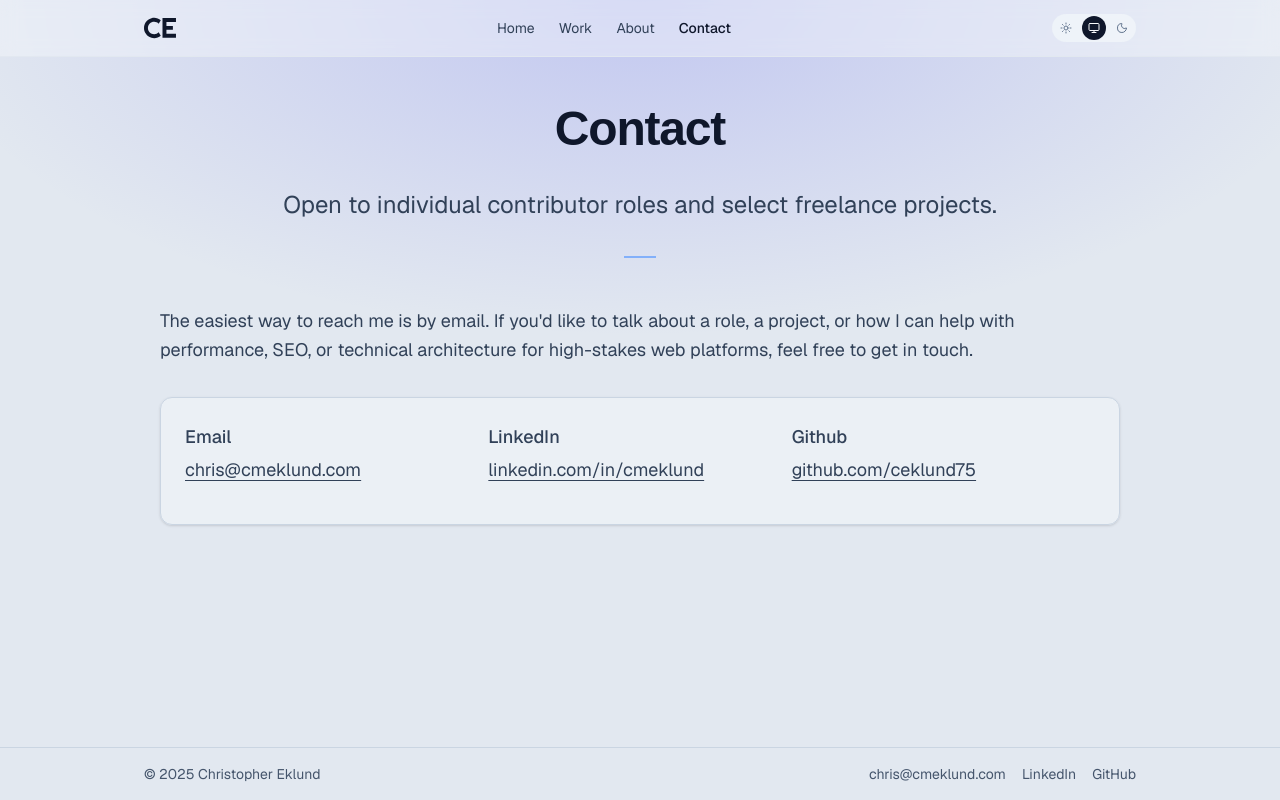
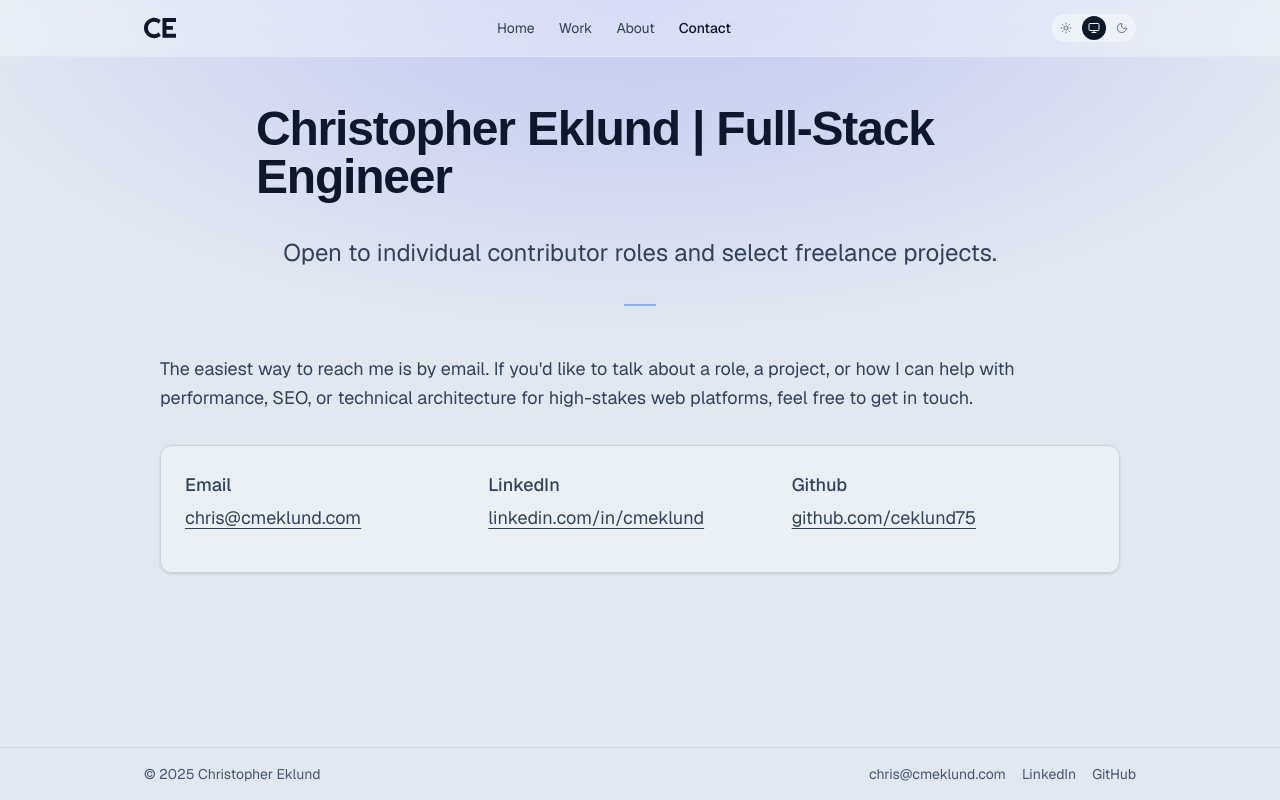
Before and after one commit to ceklund75/portfolio, a Next.js app: page /contact in a window 1280 px wide. Built offline with nearby package versions, Linux system fonts and the light colour scheme.

Commit message:
Add Vercel Speed Insights integration; refactor contact and work page data and metadata

```diff
--- a/app/layout.tsx
+++ b/app/layout.tsx
@@ -2,6 +2,7 @@ import type { Metadata, Viewport } from 'next'
 
 import { Geist, Geist_Mono, TASA_Orbiter } from 'next/font/google'
 import { Analytics } from '@vercel/analytics/next'
+import { SpeedInsights } from '@vercel/speed-insights/next'
 import './globals.css'
 
 import { ThemeProvider } from '@/context/ThemeContext'
@@ -70,6 +71,7 @@ export default function RootLayout({
           </ThemeProvider>
         </div>
         <Analytics />
+        <SpeedInsights />
       </body>
     </html>
   )
--- a/app/work/page.tsx
+++ b/app/work/page.tsx
@@ -7,11 +7,12 @@ import { ProjectCard } from '@/components/projects/ProjectCard'
 import PageHeader from '@/components/layout/PageHeader'
 import { jsonLd } from '@/content/site'
 import { createPageMetadata } from '@/lib/metadata'
+import { workContent, workMetaData } from '@/content/pages/work'
 
 export const metadata: Metadata = createPageMetadata(
-  'Work',
-  'Selected projects from Christopher Eklund, including headless marketing sites, performance-focused refactors, and custom tools for high-stakes communications and SEO.',
-  '/work',
+  workMetaData.title,
+  workMetaData.description,
+  workMetaData.pathname,
 )
 export default function WorkPage(): ReactElement {
   const sortedProjects = [...projects].sort((a, b) => a.priority - b.priority)
@@ -23,8 +24,8 @@ export default function WorkPage(): ReactElement {
         dangerouslySetInnerHTML={{ __html: JSON.stringify(jsonLd.workJsonLd) }}
       />
       <PageHeader
-        title="Work"
-        description="Selected projects spanning full-stack engineering, performance, and SEO-focused web platforms."
+        title={workContent.pageHeader.title}
+        description={workContent.pageHeader.description}
       />
 
       <div className={`${styles.section} space-y-8 md:space-y-12`}>
--- a/components/contact/ContactContent.tsx
+++ b/components/contact/ContactContent.tsx
@@ -5,6 +5,7 @@ import { MotionSection, MotionDiv } from '@/components/motion'
 import { fadeIn } from '@/lib/animations'
 import { jsonLd } from '@/content/site'
 import { ReactElement } from 'react'
+import { contactContent } from '@/content/pages/contact'
 
 export function ContactContent(): ReactElement {
   return (
@@ -14,52 +15,46 @@ export function ContactContent(): ReactElement {
         dangerouslySetInnerHTML={{ __html: JSON.stringify(jsonLd.contactJsonLd) }}
       />
       <PageHeader
-        title="Contact"
-        description="Open to individual contributor roles and select freelance projects."
+        title={contactContent.pageHeader.title}
+        description={contactContent.pageHeader.description}
       />
       <MotionSection
         variants={fadeIn}
         className={`${[styles.section, styles.text.body].join(' ')}`}
       >
-        <MotionDiv variants={fadeIn}>
-          <p>
-            The easiest way to reach me is by email. If you'd like to talk about a role, a project,
-            or how I can help with performance, SEO, or technical architecture for high-stakes web
-            platforms, feel free to get in touch.
-          </p>
+        {contactContent.paragraphs &&
+          contactContent.paragraphs.map((paragraph, idx) => {
+            return (
+              <MotionDiv key={idx} variants={fadeIn}>
+                <p>{paragraph}</p>
               </MotionDiv>
-        <MotionDiv variants={fadeIn} className={`${[styles.section, styles.card.ghost].join(' ')}`}>
+            )
+          })}
+
+        {contactContent.links && (
+          <MotionDiv
+            variants={fadeIn}
+            className={`${[styles.section, styles.card.ghost].join(' ')}`}
+          >
             <ul className="grid space-y-4 sm:grid-cols-3">
-            <li className="space-y-1">
-              <p className="font-medium">Email</p>
-              <a href="mailto:chris@cmeklund.com" className="underline underline-offset-4">
-                chris@cmeklund.com
+              {contactContent.links.map((link, idx) => {
+                return (
+                  <li key={idx} className="space-y-1">
+                    <p className="font-medium">{link.label}</p>
+                    <a
+                      href={link.url}
+                      className="underline underline-offset-4"
+                      target={link.target}
+                      rel={link.rel}
+                    >
+                      {link.linkName}
                     </a>
                   </li>
-            <li className="space-y-1">
-              <p className="font-medium">LinkedIn</p>
-              <a
-                href="https://www.linkedin.com/in/cmeklund"
-                className="underline underline-offset-4"
-                target="_blank"
-                rel="noreferrer"
-              >
-                linkedin.com/in/cmeklund
-              </a>
-            </li>
-            <li className="space-y-1">
-              <p className="font-medium">Github</p>
-              <a
-                href="https://github.com/ceklund75"
-                className="underline underline-offset-4"
-                target="_blank"
-                rel="noreferrer"
-              >
-                github.com/ceklund75
-              </a>
-            </li>
+                )
+              })}
             </ul>
           </MotionDiv>
+        )}
       </MotionSection>
     </div>
   )
--- /dev/null
+++ b/content/pages/contact.ts
@@ -0,0 +1,43 @@
+import { siteContent } from '../site'
+
+export const contactContent = {
+  pageHeader: {
+    title: siteContent.title,
+    description: 'Open to individual contributor roles and select freelance projects.',
+  },
+  paragraphs: [
+    `The easiest way to reach me is by email. If you'd like to talk about a role, a project,
+            or how I can help with performance, SEO, or technical architecture for high-stakes web
+            platforms, feel free to get in touch.`,
+  ],
+  links: [
+    {
+      label: 'Email',
+      url: 'mailto:chris@cmeklund.com',
+      linkName: 'chris@cmeklund.com',
+      target: undefined,
+      rel: undefined,
+    },
+    {
+      label: 'LinkedIn',
+      url: 'https://www.linkedin.com/in/cmeklund',
+      linkName: 'linkedin.com/in/cmeklund',
+      target: '_blank',
+      rel: 'noopener',
+    },
+    {
+      label: 'Github',
+      url: 'https://github.com/ceklund75',
+      linkName: 'github.com/ceklund75',
+      target: '_blank',
+      rel: 'noopener',
+    },
+  ],
+} as const
+
+export const contactMetaData = {
+  title: 'Contact',
+  description:
+    'Contact Christopher Eklund about full-stack engineering roles, freelance projects, or collaborations on SEO-critical web platforms.',
+  pathname: '/contact',
+} as const
--- /dev/null
+++ b/content/pages/work.ts
@@ -0,0 +1,16 @@
+import { siteContent } from '../site'
+
+export const workContent = {
+  pageHeader: {
+    title: siteContent.name,
+    description:
+      'Selected projects spanning full-stack engineering, performance, and SEO-focused web platforms.',
+  },
+} as const
+
+export const workMetaData = {
+  title: 'Work',
+  description:
+    'Selected projects from Christopher Eklund, including headless marketing sites, performance-focused refactors, and custom tools for high-stakes communications and SEO.',
+  pathname: '/work',
+} as const
--- a/package.json
+++ b/package.json
@@ -10,6 +10,7 @@
   },
   "dependencies": {
     "@vercel/analytics": "^1.6.1",
+    "@vercel/speed-insights": "^1.3.1",
     "lucide-react": "^0.562.0",
     "motion": "^12.23.26",
     "next": "^16.0.10",
```
Also changed, not shown: 1 other file (tests, documents, lock files or other folders). Lines whose indentation alone changed are shown as unchanged.
